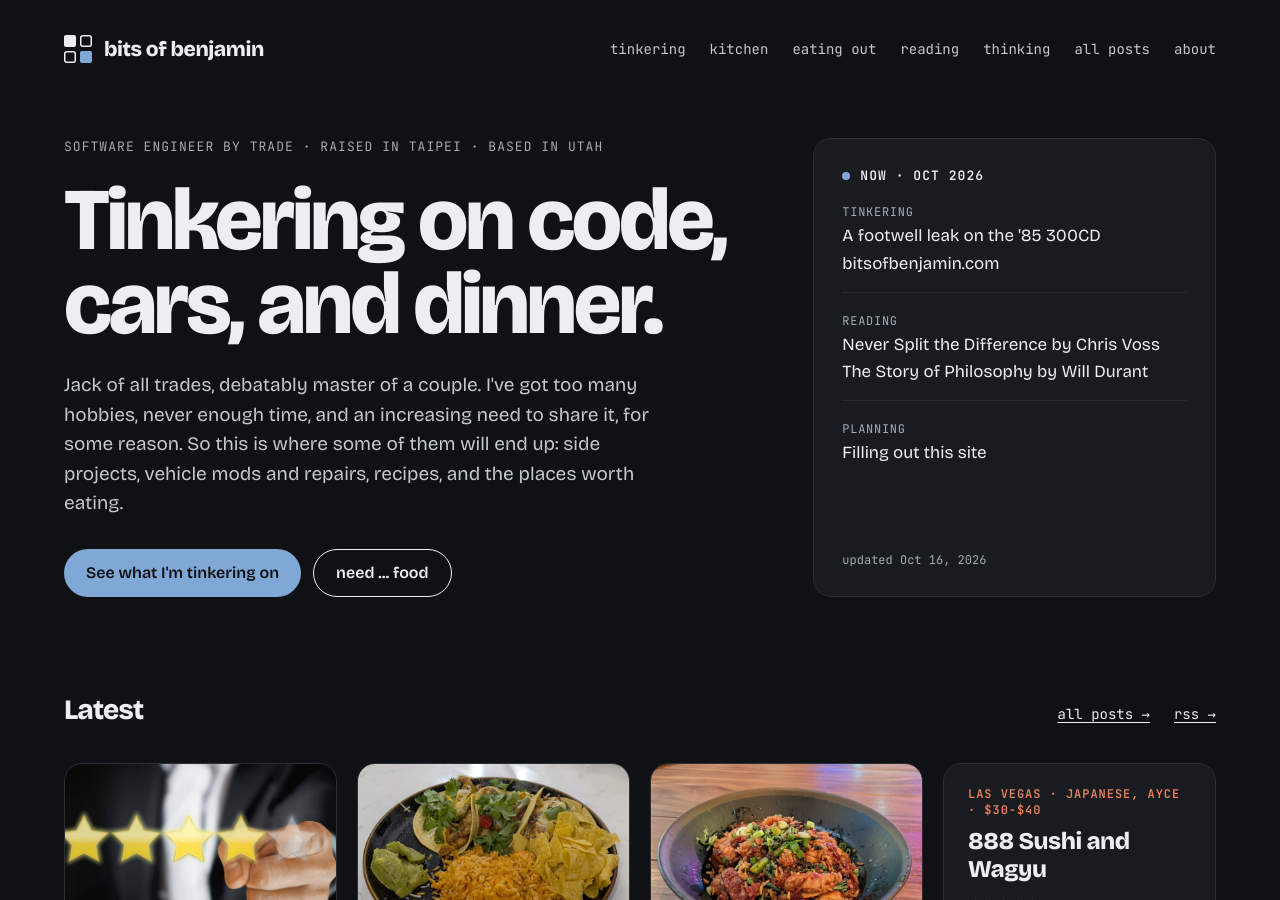
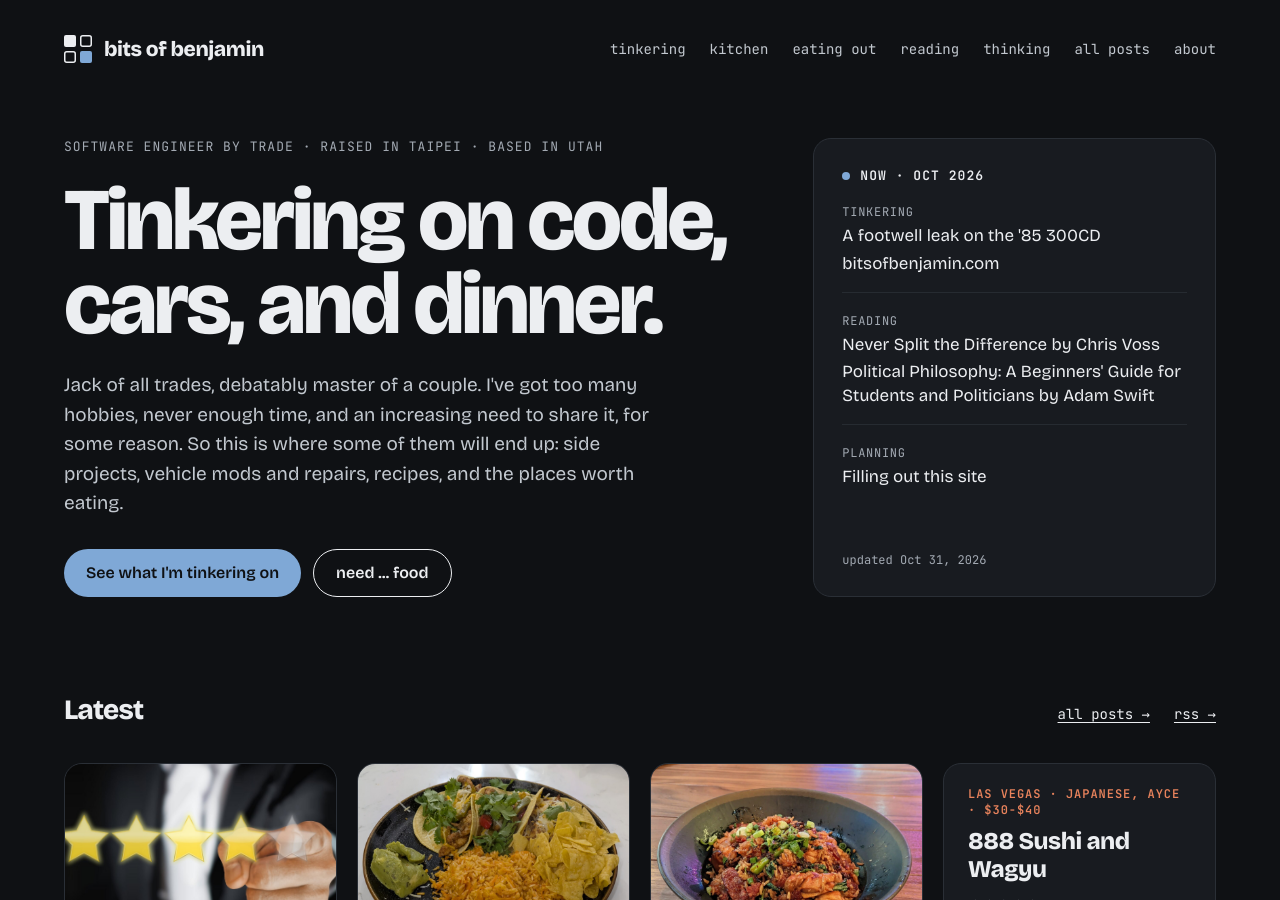
Before and after one commit to bergesonben/bergesonben.github.io, a Jekyll site: the page built from index.html, in a window 1280 px wide and 900 px high. Built offline with Jekyll 4.4.1, drawn with Linux system fonts in a browser that asks for light colours; some of the changed text lies outside the part shown.

Commit message:
Swap The Story of Philosophy for Political Philosophy on the bookshelf
Co-Authored-By: Claude Opus 5.5 <noreply@anthropic.com>

```diff
--- a/_data/bookshelf.yml
+++ b/_data/bookshelf.yml
@@ -1,7 +1,7 @@
 blurb: "Usually two at once: one slow and factual, one for shits and giggles."
 slow_track:
-  - title: The Story of Philosophy
-    by: Will Durant
+  - title: "Political Philosophy: A Beginners' Guide for Students and Politicians"
+    by: Adam Swift
 main_track:
   - title: Never Split the Difference
     by: Chris Voss
--- a/_data/now.yml
+++ b/_data/now.yml
@@ -1,5 +1,5 @@
 # The "Now" card on the homepage. Edit freely; bump `updated` when you do.
-updated: 2026-10-16
+updated: 2026-10-31
 groups:
   - label: Tinkering
     items:
@@ -8,7 +8,7 @@ groups:
   - label: Reading
     items:
       - Never Split the Difference by Chris Voss
-      - The Story of Philosophy by Will Durant
+      - "Political Philosophy: A Beginners' Guide for Students and Politicians by Adam Swift"
   - label: Planning
     items:
       - Filling out this site
```
